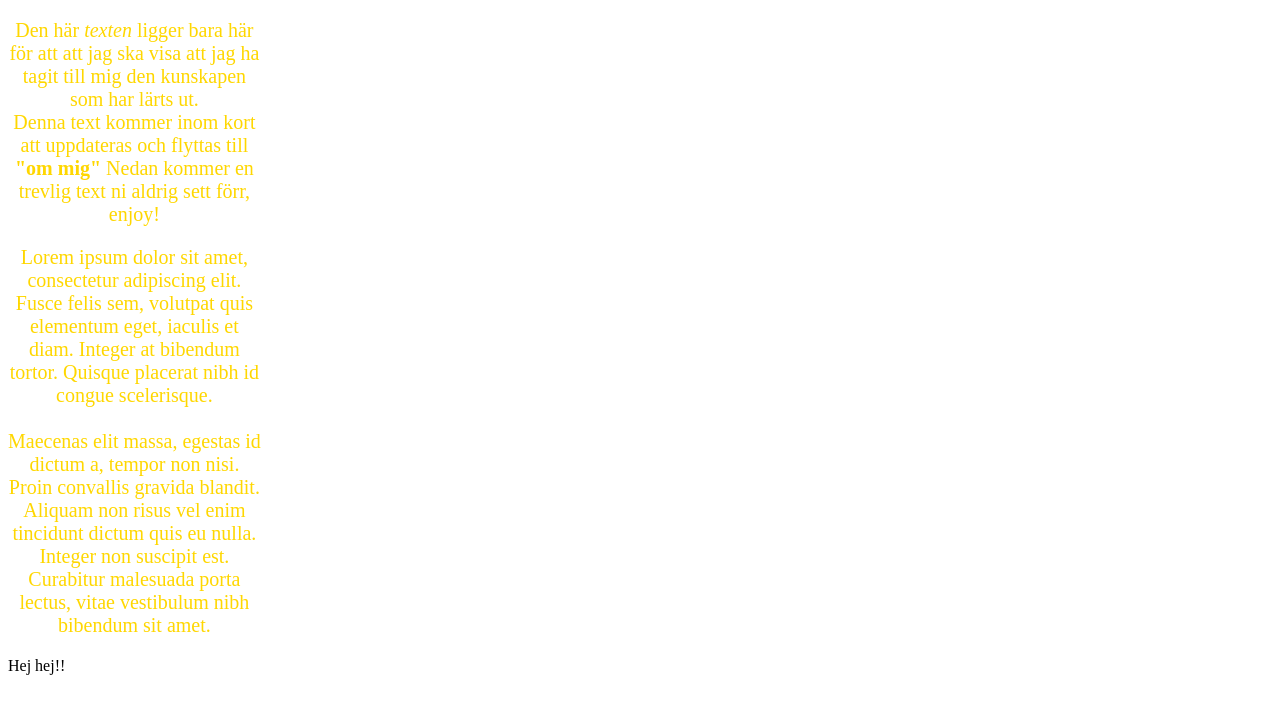
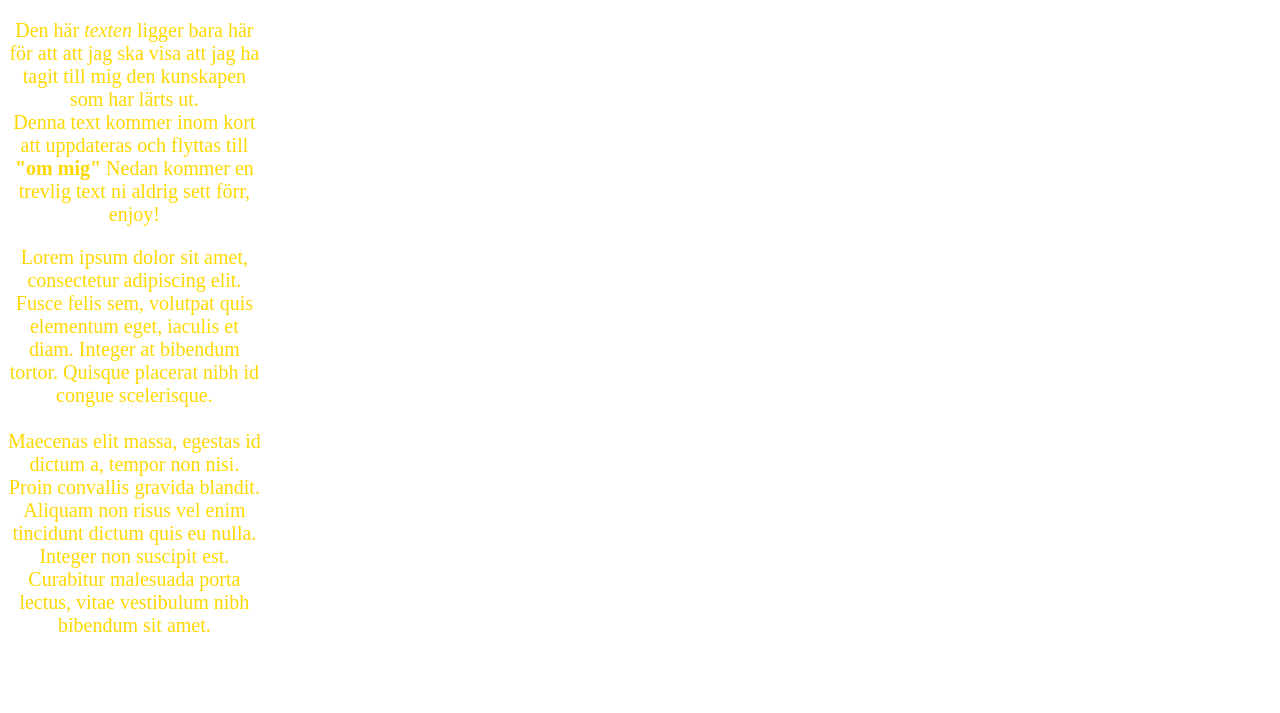
Before and after one commit to AndersenMattias/Mattias-LabTwo-HTML-CSS, a plain HTML site: page HTML Files/home.html in a window 1280 px wide. Shown: the part 145-858 px from the top of the page. After the commit the page ends 836 px from the top, so only its background shows below. Drawn offline with Linux system fonts and the light colour scheme.

Commit message:
removed p

```diff
--- a/HTML Files/home.html
+++ b/HTML Files/home.html
@@ -34,9 +34,7 @@
     </p>
   </div>
 
-  <p>
-    Hej hej!!
-  </p>
+
 
   <!-- div används för en sektion, underlättar när man ska style i t.ex CSS med class eller ID -->
   <!-- class kan användas för flera element, ID används för ett specifikt / unikt element -->
```
